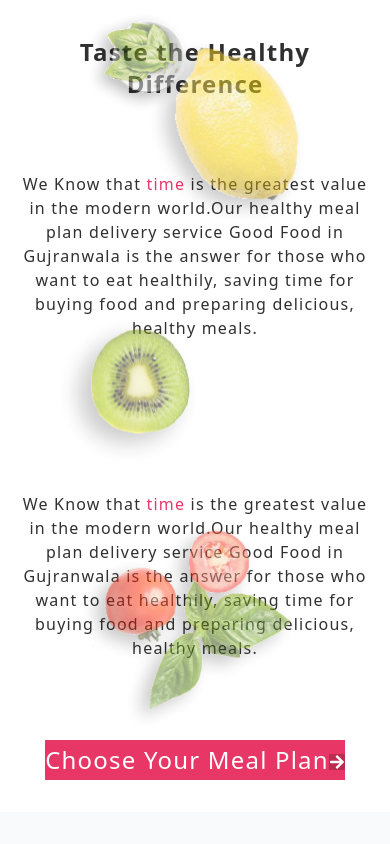
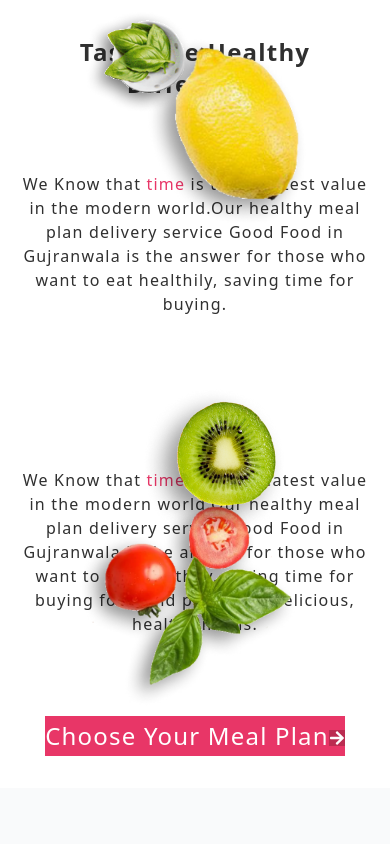
Before and after one commit to likeam/Resturent, a React (Vite) app: page / in a window 390 px wide. Shown: the part 960-1804 px from the top of the page. Built offline with nearby package versions, Linux system fonts and the light colour scheme; a web font is replaced by a local one.

Commit message:
Adding Annimation to Banner Section

```diff
--- a/src/components/Banner/Banner.jsx
+++ b/src/components/Banner/Banner.jsx
@@ -1,64 +1,86 @@
-import React from 'react'
-import Apple from "../../assets/png/apple.png"
-import kiwi from "../../assets/png/kiwi.png"
-import lemon from "../../assets/png/lemon.png"
-import leaf from "../../assets/png/leaf.png"
-import tomato from "../../assets/png/tomato.png"
-import PrimeryButton from '../Shared/PrimeryButton'
-
+import React from "react";
+import Apple from "../../assets/png/apple.png";
+import kiwi from "../../assets/png/kiwi.png";
+import lemon from "../../assets/png/lemon.png";
+import leaf from "../../assets/png/leaf.png";
+import tomato from "../../assets/png/tomato.png";
+import PrimeryButton from "../Shared/PrimeryButton";
 
 const Banner = () => {
   return (
     <>
-        <div className='container relative'>
-            <div className='py-8 text-2xl tracking-wider text-center font-smibold text-dark '>
-                <h1 c className='py-8 text-2xl font-semibold tracking-wider text-center text-dark'>
+      <div className="container relative">
+        <div className="py-8 text-2xl tracking-wider text-center font-smibold text-dark ">
+          <h1
+            data-aos="fade-up"
+            data-aos-delay="300"
+            className="py-8 text-2xl font-semibold tracking-wider text-center text-dark"
+          >
             Taste the Healthy Difference
           </h1>
-                <div className='space-y-10'>
-                    <div className='grid grid-cols-1 gap-4 py-10 text-base sm:grid-cols-2'>
+          <div data-aos="fade-up" data-aos-delay="500" className="space-y-10">
+            <div className="grid grid-cols-1 gap-4 py-10  text-base sm:grid-cols-2">
               <div>
                 <p>
                   {" "}
-                                We Know that <span className='text-primary'>time</span> is the greatest value in the modern world.Our healthy meal plan delivery service Good Food in Gujranwala is the answer for those who want to eat healthily, saving time for buying food and preparing delicious, healthy meals.
+                  We Know that <span className="text-primary">time</span> is the
+                  greatest value in the modern world.Our healthy meal plan
+                  delivery service Good Food in Gujranwala is the answer for
+                  those who want to eat healthily, saving time for buying.
                 </p>
               </div>
-                        <div>
+              <div></div>
             </div>
-                    </div>
-                    <div className='grid grid-cols-1 gap-4 py-10 text-base sm:grid-cols-2'>
-                        <div>
-                        </div>
+            <div className="grid grid-cols-1 gap-4 py-10 text-base sm:grid-cols-2">
+              <div></div>
               <div>
                 <p>
                   {" "}
-                                We Know that <span className='text-primary'>time</span> is the greatest value in the modern world.Our healthy meal plan delivery service Good Food in Gujranwala is the answer for those who want to eat healthily, saving time for buying food and preparing delicious, healthy meals.
+                  We Know that <span className="text-primary">time</span> is the
+                  greatest value in the modern world.Our healthy meal plan
+                  delivery service Good Food in Gujranwala is the answer for
+                  those who want to eat healthily, saving time for buying food
+                  and preparing delicious, healthy meals.
                 </p>
               </div>
             </div>
           </div>
-                <div className='flex justify-center mt-10 sm:mt-14'>
+          <div
+            data-aos="fade-up"
+            data-aos-delay="500"
+            data-aos-offset="0"
+            className="flex justify-center mt-10 sm:mt-14">
             <PrimeryButton />
           </div>
         </div>
-            <div className='absolute opacity-50 sm:opacity-100 top-5 left-16 sm:bottom-0 sm:left-0'>
-                <img src={leaf} alt="leaf" className='max-w-[160px]' />
+        <div
+             data-aos="fade-right"
+            className="absolute opacity-50 sm:opacity-100 top-5 left-16 sm:bottom-0 sm:left-0">
+          <img src={leaf} alt="leaf" className="max-w-[160px]" />
         </div>
-            <div className='absolute opacity-50 bottom-16 left-16 sm:bottom-0 sm:left-0 sm:opacity-100'>
-                <img src={tomato} alt='tomato' className='max-w-[280px]' />
+        <div
+            data-aos="fade-right"
+            className="absolute opacity-50 bottom-16 left-16 sm:bottom-0 sm:left-0 sm:opacity-100">
+          <img src={tomato} alt="tomato" className="max-w-[280px]" />
         </div>
-            <div className='absolute opacity-50 top-10 right-16 sm:right-20 sm:opacity-100'>
-                <img src={lemon} alt='lemon' className='max-w-[200px]' />
+        <div
+            data-aos="fade-left"
+            className="absolute opacity-50 top-10 right-16 sm:right-20 sm:opacity-100">
+          <img src={lemon} alt="lemon" className="max-w-[200px]" />
         </div>
-            <div className='absolute bottom-0 right-0 hidden sm:block'>
-                <img src={Apple} alt='apple' className='max-w-[200px]' />
+        <div
+            data-aos="fade-left"
+            className="absolute bottom-0 right-0 hidden sm:block">
+          <img src={Apple} alt="apple" className="max-w-[200px]" />
         </div>
-            <div className='absolute -translate-x-1/2 -translate-y-1/2 opacity-50 top-1/2 left-1/3 sm:opacity-100'>
-                <img src={kiwi} alt='kiwi' className='max-w-[180px]' />
+        <div
+            data-aos="fade-right"
+            className="absolute -translate-x-1/2 -translate-y-1/2 opacity-50 top-1/2 left-1/3 sm:opacity-100">
+          <img src={kiwi} alt="kiwi" className="max-w-[180px]" />
         </div>
       </div>
     </>
-  )
-}
+  );
+};
 
-export default Banner
+export default Banner;
```
Lines whose indentation alone changed are shown as unchanged.
